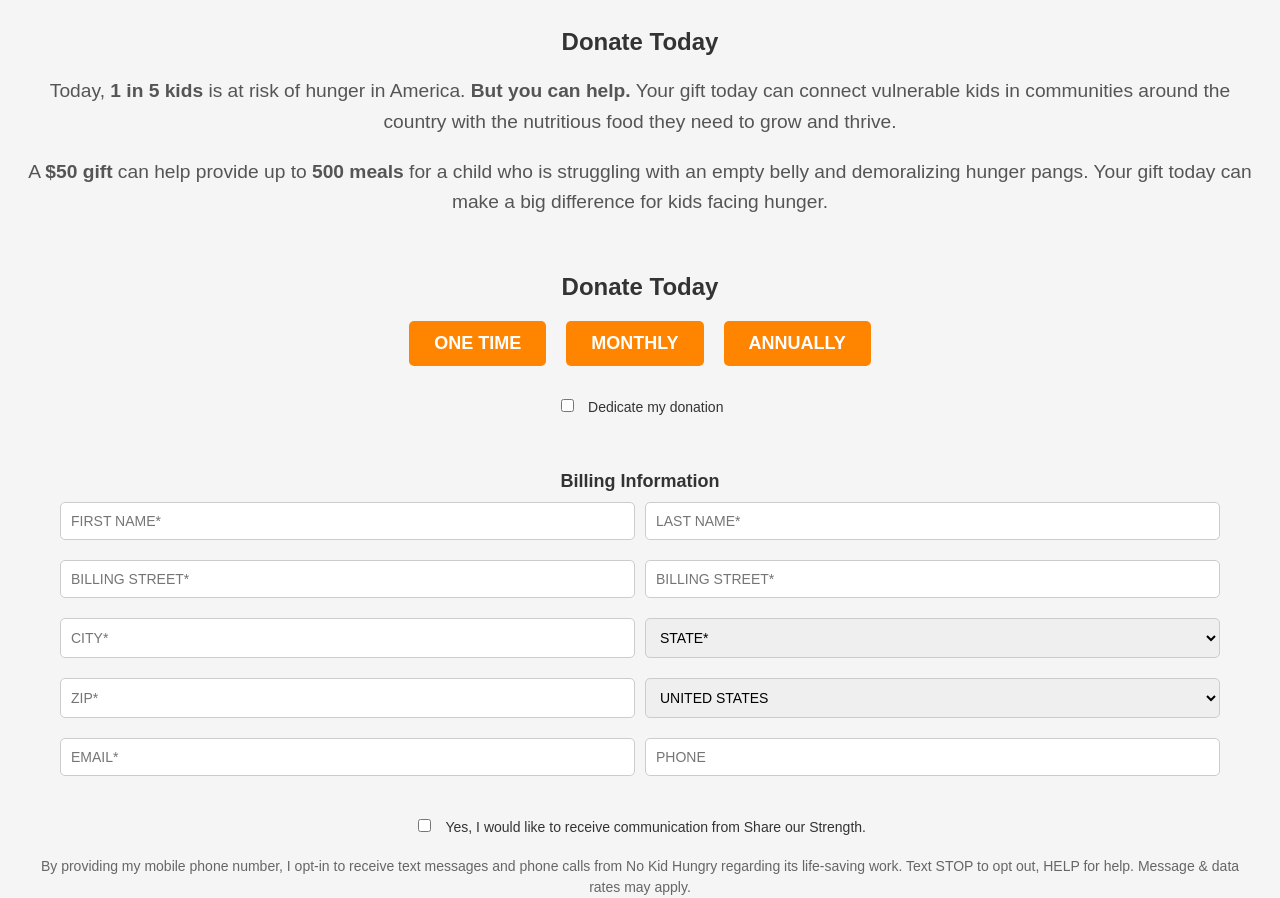
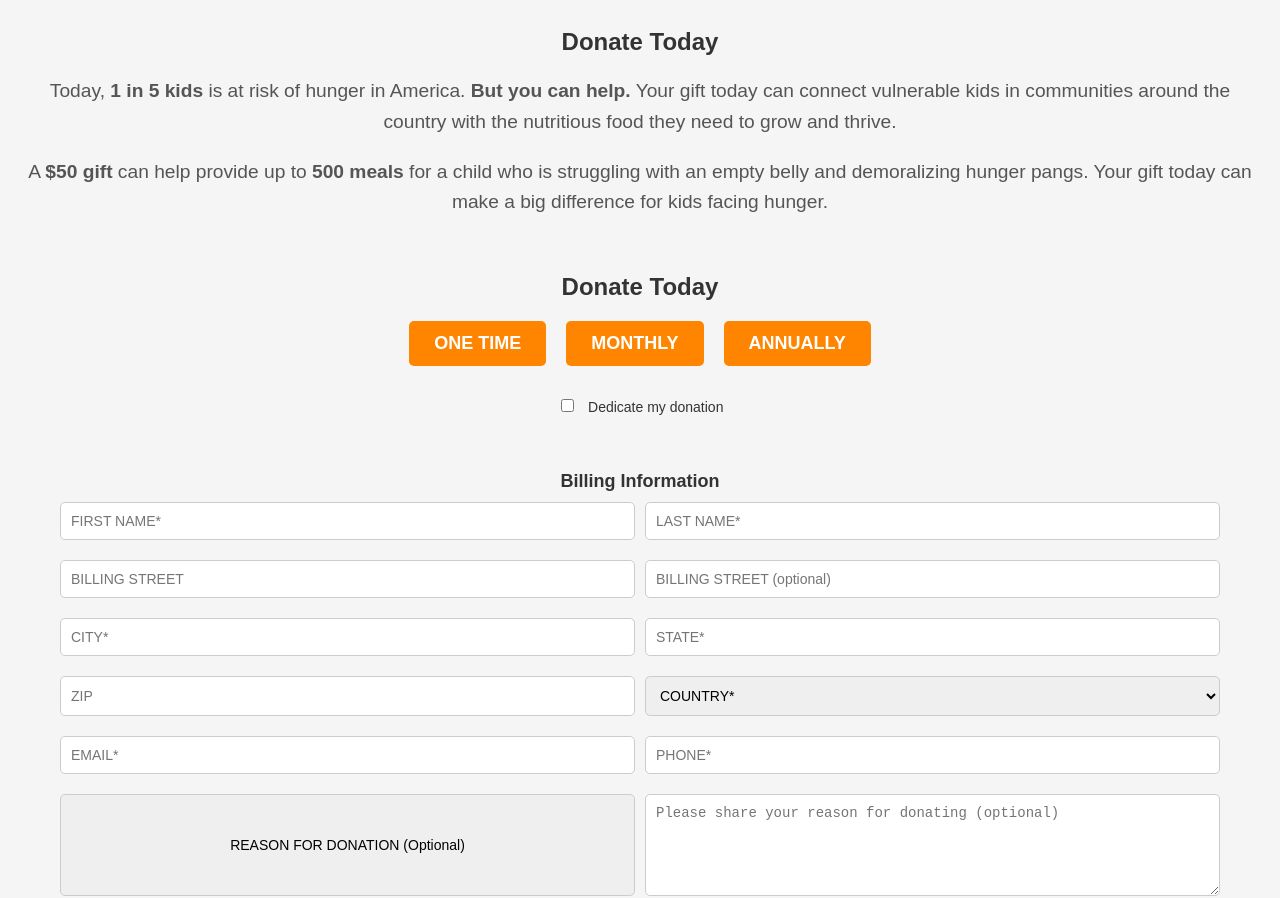
Before and after one commit to Phi-star/Big-daddy-V1, a website: page index.html in a window 1280 px wide. Shown: the part 82-980 px from the top of the page. Drawn offline with Linux system fonts and the light colour scheme.

Commit message:
Update index.html

```diff
--- a/index.html
+++ b/index.html
@@ -55,35 +55,43 @@
 <section class="billing-info">
   <h2 class="sub-title">Billing Information</h2>
   <div class="form-row">
-          <input type="text" placeholder="FIRST NAME*" class="form-input" id="first-name">
-          <input type="text" placeholder="LAST NAME*" class="form-input" id="last-name">
+    <input type="text" placeholder="FIRST NAME*" class="form-input" id="first-name" required>
+    <input type="text" placeholder="LAST NAME*" class="form-input" id="last-name" required>
   </div>
   <div class="form-row">
-          <input type="text" placeholder="BILLING STREET*" class="form-input" id="billing-street">
-          <input type="text" placeholder="BILLING STREET*" class="form-input" id="billing-street2">
+    <input type="text" placeholder="BILLING STREET" class="form-input" id="billing-street">
+    <input type="text" placeholder="BILLING STREET (optional)" class="form-input" id="billing-street2">
   </div>
   <div class="form-row">
     <input type="text" placeholder="CITY*" class="form-input" id="city">
-          <select class="form-input" id="state">
-            <option value="" disabled selected>STATE*</option>
-            <option value="AL">Alabama</option>
-            <option value="CA">California</option>
-            <option value="NY">New York</option>
+    <input type="text" placeholder="STATE*" class="form-input" id="state">
+  </div>
+  <div class="form-row">
+    <input type="text" placeholder="ZIP" class="form-input" id="zip">
+    <select class="form-input" id="country" required>
+      <option value="" disabled selected>COUNTRY*</option>
+      <option value="US">United States</option>
+      <option value="CA">Canada</option>
+      <option value="GB">United Kingdom</option>
+      <option value="AU">Australia</option>
+      <option value="IN">India</option>
+      <option value="DE">Germany</option>
+      <option value="FR">France</option>
+      <!-- Add other countries as needed -->
     </select>
   </div>
   <div class="form-row">
-          <input type="text" placeholder="ZIP*" class="form-input" id="zip">
-          <select class="form-input" id="country">
-            <option value="" disabled selected>UNITED STATES</option>
-            <option value="US">United States</option>
-            <option value="CA">Canada</option>
-          </select>
+    <input type="email" placeholder="EMAIL*" class="form-input" id="email" required>
+    <input type="tel" placeholder="PHONE*" class="form-input" id="phone" required>
   </div>
+
+  <!-- Reason for Donation (Optional) -->
   <div class="form-row">
-          <input type="email" placeholder="EMAIL*" class="form-input" id="email">
-          <input type="tel" placeholder="PHONE" class="form-input" id="phone">
+    <button type="button" class="form-input large-textarea" id="reason-for-donation" onclick="document.getElementById('reason-text').focus()">REASON FOR DONATION (Optional)</button>
+    <textarea id="reason-text" class="form-input" placeholder="Please share your reason for donating (optional)" rows="5"></textarea>
   </div>
 </section>
+
 
       <div class="checkbox-row">
         <input type="checkbox" id="communication" class="checkbox-input">
```
Lines whose indentation alone changed are shown as unchanged.
